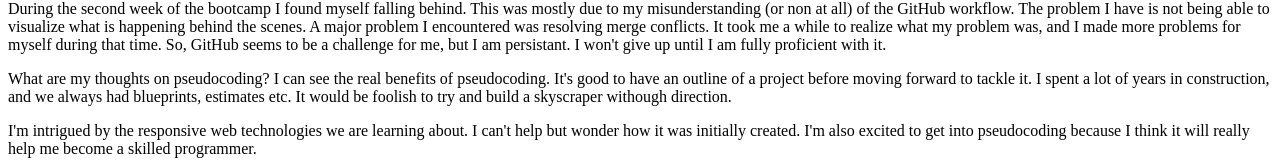
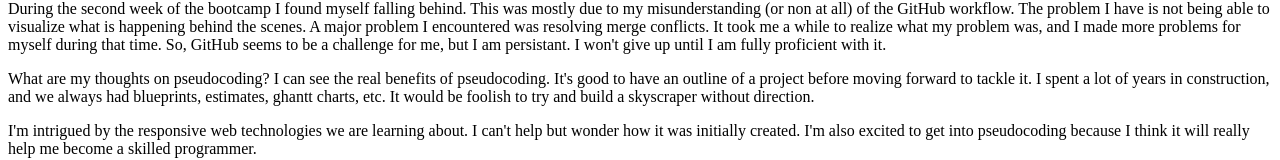
Before and after one commit to r83wheeler/r83wheeler.github.io, a plain HTML site: page index.html in a window 1280 px wide. Shown: the part 762-922 px from the top of the page. Drawn offline with Linux system fonts and the light colour scheme.

Commit message:
added git ignore, changes to html

```diff
--- a/index.html
+++ b/index.html
@@ -35,7 +35,7 @@ otherwise you end up staying in the same place your whole life, and that i can't
 
 <p>During the second week of the bootcamp I found myself falling behind. This was mostly due to my misunderstanding (or non at all) of the GitHub workflow. The problem I have is not being able to visualize what is happening behind the scenes. A major problem I encountered was resolving merge conflicts. It took me a while to realize what my problem was, and I made more problems for myself during that time. So, GitHub seems to be a challenge for me, but I am persistant. I won't give up until I am fully proficient with it.</p>
 
-<p>What are my thoughts on pseudocoding? I can see the real benefits of pseudocoding. It's good to have an outline of a project before moving forward to tackle it. I spent a lot of years in construction, and we always had blueprints, estimates etc. It would be foolish to try and build a skyscraper withough direction.</p>
+<p>What are my thoughts on pseudocoding? I can see the real benefits of pseudocoding. It's good to have an outline of a project before moving forward to tackle it. I spent a lot of years in construction, and we always had blueprints, estimates, ghantt charts, etc. It would be foolish to try and build a skyscraper without direction.</p>
 
 <p>I'm intrigued by the responsive web technologies we are learning about. I can't help but wonder how it was initially created. I'm also excited to get into pseudocoding because I think it will really help me become a skilled programmer.</p>
 
```
Also changed, not shown: headshot.jpg (deleted), 2 other files.
